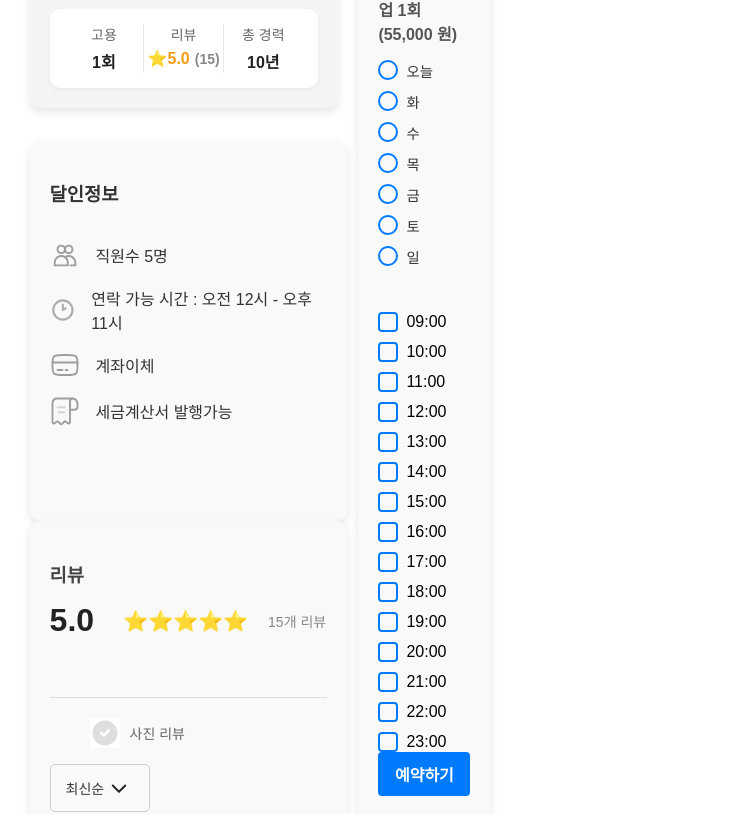
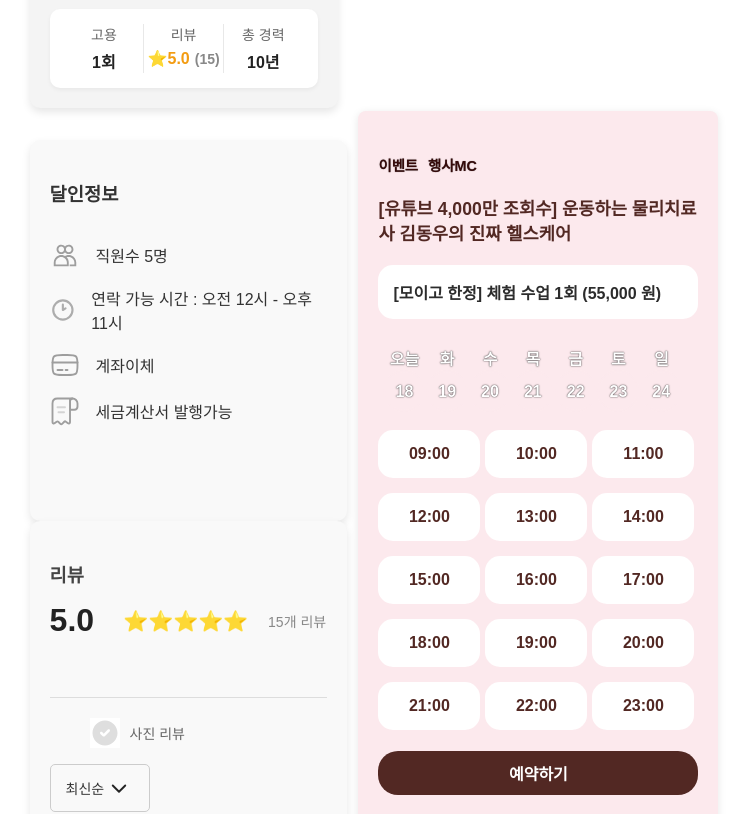
Before and after one commit to jaeheoon/moeego_client, a React (Vite) app: page /pro in a window 1280 px wide. Shown: the part 579-1393 px from the top of the page, without its empty margins (380-1129 px from the left). Built offline with nearby package versions, Linux system fonts and the light colour scheme.

Commit message:
[FE] Ref: 달인 상세페이지 reservation바 css 수정 (#127)

```diff
--- a/src/components/Pro/Reservation.jsx
+++ b/src/components/Pro/Reservation.jsx
@@ -1,8 +1,10 @@
-import React from 'react';
+import React, { useState } from 'react';
 import { Link } from 'react-router-dom'; // Link 컴포넌트 임포트
 import "../../css/pro/Reservation.css";
 
 const Reservation = () => {
+    const [checked, setChecked] = useState(false);
+
     return (
         <div className='reservation-wrap'>
             <div className="reservation-controller">
@@ -17,12 +19,15 @@ const Reservation = () => {
                     </ol>
                 </section>
                 <section className="product-title">
-                    <h3>[유튜브 4,000만 조회수] 운동하는 물리치료사 김동우의 진짜 헬스케어</h3>
+                    <h3>
+                        [유튜브 4,000만 조회수]
+                        운동하는 물리치료사 김동우의 진짜 헬스케어
+                    </h3>
                 </section>
                 <section>
                     <div className="product-options">
                         <div className="options-wrapper">
-                            [모이고 마켓 한정] 체험 수업 1회 (55,000 원)
+                            [모이고 한정] 체험 수업 1회 (55,000 원)
                         </div>
                         <div className="product-reservation-date">
                             <ul className="picker-items">
@@ -38,8 +43,9 @@ const Reservation = () => {
                                     <li className="picker-item" key={index}>
                                         <label className="custom-radio">
                                             <input type="radio" name="date-picker" value={item.value} />
-                                            <span className="custom-radio-box"></span>
-                                            <span className="date-text">{item.day}</span>
+                                            <span className="custom-radio-box" style={{ display: "none" }}></span>
+                                            <span className="day-text">{item.day}</span>
+                                            <span className="date-text">{item.value.slice(-2)}</span>
                                         </label>
                                     </li>
                                 ))}
@@ -73,12 +79,15 @@ const Reservation = () => {
                                     "21:00",
                                     "22:00",
                                     "23:00",
+
                                 ].map((time, index) => (
                                     <li className="reservation-time-item" key={index}>
-                                        <label className="custom-checkbox">
+                                        {/* <label className="custom-checkbox"> */}
+                                        <label className="custom-checkbox" >
                                             <input type="checkbox" name="product-reservation-time" value={time} />
-                                            <span className="custom-checkbox-box"></span>
-                                            <span>{time}</span>
+                                            {/* <span className="custom-checkbox-box"></span> */}
+                                            <span className="custom-checkbox-box" style={{ display: "none" }}></span>
+                                            <div className='pull'>{time}</div>
                                         </label>
                                     </li>
                                 ))}
--- a/src/css/Pro/Proview.css
+++ b/src/css/Pro/Proview.css
@@ -41,7 +41,7 @@
     width: 150px;
     height: 150px;
     border-radius: 30%;
-    border: 2px solid black;
+    border: 2px solid white;
     margin: 0;
     padding: 0;
 }
@@ -89,3 +89,6 @@
     align-items: center;
     justify-content: center;
 }
+.leftWrap {
+    margin-bottom: 4%;
+}
--- a/src/css/Pro/Reservation.css
+++ b/src/css/Pro/Reservation.css
@@ -10,18 +10,19 @@
 .reservation-controller {
     font-family: Arial, sans-serif;
     box-sizing: border-box;
-    width: 100%;
+    width: 360px;
     margin: 0 auto;
-    padding: 20px;
-    background-color: #f9f9f9;
+    padding: 30px 20px;
+    background-color: #fce9ed;
     border-radius: 8px;
     box-shadow: 0 2px 8px rgba(0, 0, 0, 0.1);
 }
 
+
 .product-title h3 {
-    font-size: 1.5rem;
+    font-size: 1.1rem;
     font-weight: bold;
-    color: #333;
+    color: #522823;
     margin: 20px 0;
 }
 
@@ -31,24 +32,30 @@ ol {
     list-style: none;
     padding: 0;
     margin: 0;
+    margin-top: 4%;
 }
 
 ol li a {
     text-decoration: none;
     font-size: 0.9rem;
-    color: #007bff;
+    text-shadow: 0 0 1px rgb(119, 119, 119);
+    color: rgb(53, 10, 10);
     transition: color 0.2s ease-in-out;
+    font-weight: bold;
 }
 
 ol li a:hover {
-    color: #0056b3;
+    color: #a8a8a8;
 }
 
 .options-wrapper {
     font-size: 1rem;
     font-weight: bold;
-    margin-bottom: 15px;
-    color: #555;
+    margin-bottom: 8%;
+    color: #2c2c2c;
+    background-color: #fff;
+    border-radius: 15px;
+    padding: 15px;
 }
 
 .product-reservation-date .picker-items {
@@ -58,6 +65,7 @@ ol li a:hover {
     margin: 0;
     padding: 0;
     list-style: none;
+    font-weight: bold;
 }
 
 .picker-item {
@@ -70,12 +78,16 @@ ol li a:hover {
     align-items: center;
     position: relative;
     cursor: pointer;
+    flex-direction: column;
+    gap: 0.01em;
+    margin-top: 5%;
+    margin-right: -1.2em;
 }
 
 .custom-radio-box {
     width: 16px;
     height: 16px;
-    border: 2px solid #007bff;
+    border: 2px solid #522823;
     border-radius: 50%;
     margin-right: 8px;
     display: inline-block;
@@ -87,14 +99,10 @@ ol li a:hover {
 }
 
 .custom-radio input[type="radio"]:checked + .custom-radio-box {
-    background-color: #007bff;
-    border-color: #007bff;
+    background-color: #522823;
+    border-color: #522823;
 }
 
-.date-text {
-    font-size: 0.9rem;
-    color: #333;
-}
 
 .reservation-timebox {
     margin-top: 20px;
@@ -103,32 +111,79 @@ ol li a:hover {
 .reservation-timelist {
     display: flex;
     flex-wrap: wrap;
-    gap: 10px;
-    margin: 0;
+    gap: 5px;
     padding: 0;
     list-style: none;
+    font-weight: bold;
+    margin-top: -2em;
 }
 
 .reservation-time-item {
     display: flex;
+    flex-direction: column;
     align-items: center;
+    background-color: #fff;
+    color: #522823;
+    width: 4.5em;
+    height: 100%;
+    border-radius: 15px;
+    padding: 15px;
+    list-style: none;
+    float: left;
+    margin: 5px 0;
 }
 
+.reservation-time-item:hover {
+    background-color: #522823;
+    color:white;
+}
+
+/* .custom-checkbox input[type="checkbox"]:checked + .custom-checkbox-box + div {
+    width: 100%;
+    height: 100%;
+    display: flex;
+    align-items: center;
+    justify-content: center;
+    box-sizing: border-box;
+    color: white;
+    background-color: #522823;
+
+    border-radius: 15px;
+} */
+.reservation-time-item input[type="checkbox"]:checked + .custom-checkbox-box + div {
+    background-color: #522823;  /* 배경색 변경 */
+    color: white;  /* 글자색 변경 */
+    border-radius: 15px;  /* 둥근 테두리 */
+}
+
+
+/* 체크박스를 숨기고, 커스터마이즈된 네모 상자 스타일 */
 .custom-checkbox {
     display: flex;
     align-items: center;
     position: relative;
     cursor: pointer;
+    box-sizing: border-box;
+    width: 100%;
+    height: 100%;
 }
 
 .custom-checkbox-box {
     width: 16px;
     height: 16px;
-    border: 2px solid #007bff;
+    border: 2px solid #522823;
     border-radius: 4px;
     margin-right: 8px;
     display: inline-block;
     position: relative;
+}
+
+.custom-checkbox div {
+    width: 100%;
+    height: 100%;
+    display: flex;
+    align-items: center;
+    justify-content: center;
 }
 
 .custom-checkbox input[type="checkbox"] {
@@ -136,8 +191,8 @@ ol li a:hover {
 }
 
 .custom-checkbox input[type="checkbox"]:checked + .custom-checkbox-box {
-    background-color: #007bff;
-    border-color: #007bff;
+    background-color: #522823;
+    border-color: #522823;
 }
 
 .custom-checkbox-box:after {
@@ -171,13 +226,13 @@ ol li a:hover {
     cursor: pointer;
     padding: 5px 10px;
     font-size: 0.9rem;
-    color: #007bff;
+    color: #522823;
     transition: color 0.2s ease-in-out;
 }
 
 .btn-prev:hover,
 .btn-next:hover {
-    color: #0056b3;
+    color: #522823;
 }
 
 /* 예약 버튼 */
@@ -188,13 +243,108 @@ ol li a:hover {
     font-size: 1rem;
     font-weight: bold;
     color: white;
-    background-color: #007bff;
+    background-color: #522823;
     border: none;
-    border-radius: 4px;
+    border-radius: 20px;
     cursor: pointer;
     transition: background-color 0.2s ease-in-out;
 }
 
 .reservation-btn:hover {
-    background-color: #0056b3;
+    background-color: white;
+    color: #522823;
+    outline: #522823;
 }
+
+
+.checkboxCard {
+    width: fit-content;
+    border: 1px solid gray;
+    border-radius: 10px;
+    padding: 1rem 2rem;
+    cursor: pointer;
+  }
+
+  .checkboxCard.checked {
+    border: 2px solid red;
+  }
+
+  .checkboxCard input,
+  .checkboxCard label {
+    color: black;
+    cursor: pointer;
+  }
+
+  .checkboxCard input:checked ~ label {
+    color: red;
+  }
+
+  .day-text {
+    font-weight: bold;
+    color: white;
+    font-size: 16px;
+    text-shadow: 0 0 1.5px black;
+  }
+
+  .date-text {
+    display: inline-block;
+    width: 38px;
+    height: 38px;
+    border-radius: 50%;
+    background-color: fce9ed;
+    text-align: center;
+    color: white;
+    text-shadow: 0 0 1.5px black;
+    font-weight: bold;
+    line-height: 40px;
+    font-size: 16px;
+    cursor: pointer;
+    border: 2px solid #fce9ed;
+  }
+
+  .date-text:hover {
+    color: white;
+    display: inline-block;
+    width: 38px;
+    height: 38px;
+    border-radius: 50%;
+    background-color: #522823;
+    text-align: center;
+    line-height: 40px; /* 텍스트 세로 중앙 정렬 */
+    font-size: 16px; /* 텍스트 크기 */
+    cursor: pointer;
+    border: 2px solid #522823;
+    text-shadow: none;
+
+  }
+
+.picker-item input[type="radio"]:checked + .custom-radio-box + .day-text + .date-text {
+    background-color: #522823;
+    color: white;
+    border-color: #522823;
+    text-shadow: none;
+}
+
+.picker-item input[type="radio"]:checked + .custom-radio-box + .day-text {
+    color: #522823;
+    text-shadow: none;
+}
+
+.picker-item {
+    display: flex;
+    flex-direction: row; /* 세로 정렬 */
+    align-items: center;
+    justify-content: center;
+    text-align: center;
+}
+
+/* day-text와 date-text의 정렬 */
+.picker-item .day-text,
+.picker-item .date-text {
+    display: inline-block; /* 한 줄로 나열되도록 변경 */
+    margin: 0 5px; /* 간격을 약간 추가 */
+}
+
+.picker-item .date-text {
+    margin-top: 0; /* margin-top 제거 */
+}
```
